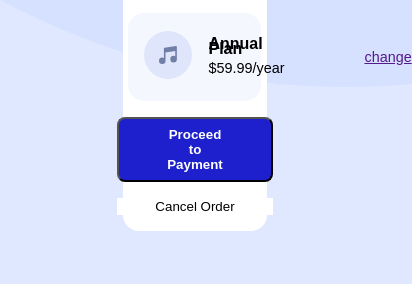
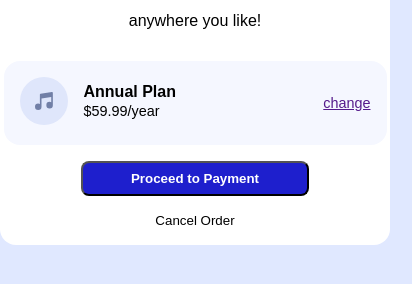
Before and after one commit to augustofaggion/order_Sumary_component, a plain HTML site: page index.html in a window 390 px wide. Shown: the part 350-634 px from the top of the page, 412 px wide, since content can reach past the window. Drawn offline with Linux system fonts and the light colour scheme.

Commit message:
media Queries finish and project finish

```diff
--- a/styles.css
+++ b/styles.css
@@ -108,3 +108,17 @@ body {
     border-radius: 1rem;
     font-size: 1rem;
 }
+
+@media screen and (max-width: 768px) {
+    .container{
+        width: 100%;
+    }
+
+    .box-plan{
+        width: 90%;
+    }
+
+    .change a {
+        margin-left: 2rem;
+    }
+}
```
